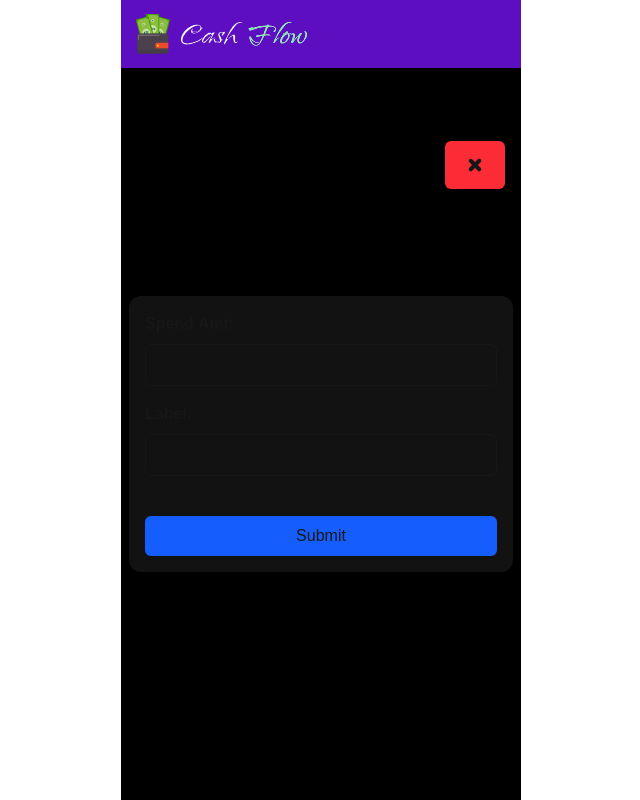
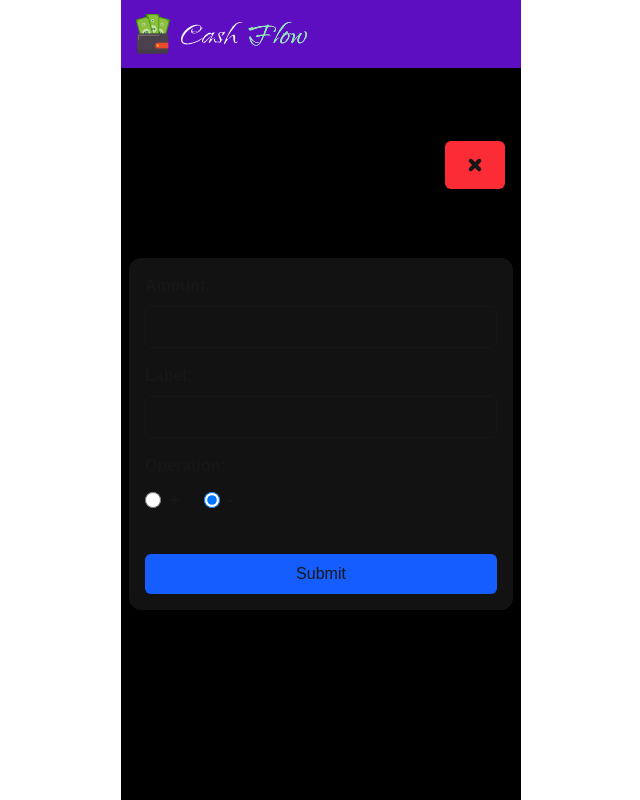
Before and after one commit to ahsan4u/track-expenses, a Next.js app: page /expenses in a window 1280 px wide. Both pictures are taken after a click on the button 776 px from the left and 736 px from the top of the page. Shown: the whole page, without its empty margins (319-959 px from the left). Built offline with nearby package versions, Linux system fonts and the light colour scheme.

Commit message:
update ui

```diff
--- a/app/components/Form.jsx
+++ b/app/components/Form.jsx
@@ -45,7 +45,7 @@ export function FormMoney({isOpen, setIsOpen}) {
 
 
 export function Expense({isOpen, setIsOpen, query, setExpens}) {
-    const [form, setForm] = useState({ amount: '', reasion: '' });
+    const [form, setForm] = useState({ amount: '', reasion: '', operation: '-' });
     const  {addRecord} = useAppContext();
 
     function setVal(e) {
@@ -57,7 +57,9 @@ export function Expense({isOpen, setIsOpen, query, setExpens}) {
         if (!form.amount || !form.reasion) return;
         const storedExpens = JSON.parse(localStorage.getItem(query.get('date')) || '[]');
         const remain = storedExpens[0]?.remain || query.get('remain');
-        const newRemain = Number(remain)-Number(form.amount);
+        const newRemain = form.operation === '-'
+            ? Number(remain) - Number(form.amount)
+            : Number(remain) + Number(form.amount);
 
 
         const updatedExpens = {...form, createdAt: String(new Date()), remain: newRemain}
@@ -77,7 +79,7 @@ export function Expense({isOpen, setIsOpen, query, setExpens}) {
         localStorage.setItem('records', JSON.stringify(updatedRecords));
         addRecord();
         setIsOpen(false);
-        setForm({ amount: '', reasion: '' });
+        setForm({ amount: '', reasion: '', operation: '-' });
     }
 
     return (
@@ -85,7 +87,7 @@ export function Expense({isOpen, setIsOpen, query, setExpens}) {
             <button onClick={()=>setIsOpen(false)} className="absolute right-4 top-[10%] px-1.5 bg-red-500 rounded-md"><Plus className={'w-12 rotate-45'}/></button>
             <div className="grow p-4 bg-[#ffffff12] rounded-xl mx-2">
                 <label htmlFor="amt">
-                    <span className="mb-2 block font-bold">Spend Amt:</span>
+                    <span className="mb-2 block font-bold">Amount:</span>
                     <input onChange={setVal} type="number" id="amt" value={form.amount} name="amount" className="border rounded-md p-2 outline-none w-full" />
                 </label>
 
@@ -94,6 +96,34 @@ export function Expense({isOpen, setIsOpen, query, setExpens}) {
                     <input onChange={setVal} type="text" id="reasion" value={form.reasion} name="reasion" className="border rounded-md p-2 outline-none w-full" />
                 </label>
 
+                <div className="mt-4">
+                    <span className="mb-2 block font-bold">Operation:</span>
+                    <div className="flex gap-6">
+                        <label className="flex items-center gap-2 cursor-pointer">
+                            <input
+                                type="radio"
+                                name="operation"
+                                value="+"
+                                checked={form.operation === '+'}
+                                onChange={setVal}
+                                className="w-4 h-4 cursor-pointer"
+                            />
+                            <span className="text-lg font-semibold">+</span>
+                        </label>
+                        <label className="flex items-center gap-2 cursor-pointer">
+                            <input
+                                type="radio"
+                                name="operation"
+                                value="-"
+                                checked={form.operation === '-'}
+                                onChange={setVal}
+                                className="w-4 h-4 cursor-pointer"
+                            />
+                            <span className="text-lg font-semibold">-</span>
+                        </label>
+                    </div>
+                </div>
+
                 <button onClick={handleSubmit} className="w-full py-2 rounded-md bg-blue-600 mt-10">Submit</button>
             </div>
         </div>
--- a/app/expenses/ExpensesClient.jsx
+++ b/app/expenses/ExpensesClient.jsx
@@ -17,19 +17,20 @@ export default function ExpensesClient() {
   return (
     <>
       <Expense isOpen={isOpen} setIsOpen={setIsOpen} query={query} setExpens={setExpens} />
+      <div>
         <div className="p-4">
-        <div className="space-y-4">
           <div className="flex justify-between text-center bg-[#ffffff11] p-2 rounded-md font-bold">
-            <p className={`w-[20%]`}>Expend</p>
-            <p className=" w-[55%] ">Message</p>
+            <p className={`w-[20%]`}>Transaction</p>
+            <p className=" w-[55%] ">Label</p>
             <p className={`w-[20%]`}>Remains</p>
           </div>
 
+          <div className='pt-1'>
             {expens.map((item, idx) => (
-            <div key={idx} className="flex justify-between text-center items-center border-y py-1.5 mx-0.5">
-              <p className={`text-amber-400 w-[20%]`}>{Number(item.amount).toLocaleString('en-US')}</p>
+              <div key={idx} className="flex justify-between text-center items-center border-b py-3 mx-0.5">
+                <p className={`${item.operation === '-' ? 'text-amber-400' : 'text-green-400'} w-[20%]`}>{item.operation}{Number(item.amount).toLocaleString('en-US')}</p>
                 <p className="w-[59%] text-xs line-clamp-1">{item.reasion || item.name}</p>
-              <p className={`${item.remain < 0 ?'text-red-600': 'text-green-400'} w-[20%]`}>{item.remain ?? '-'}</p>
+                <p className={`${item.remain < 0 ? 'text-red-600' : 'text-green-400'} w-[20%]`}>{item.remain ?? '-'}</p>
               </div>
             ))}
           </div>
@@ -37,6 +38,7 @@ export default function ExpensesClient() {
             <Plus className="w-16 text-slate-100" />
           </button>
         </div>
+      </div>
     </>
   );
 }
```
Lines whose indentation alone changed are shown as unchanged.
